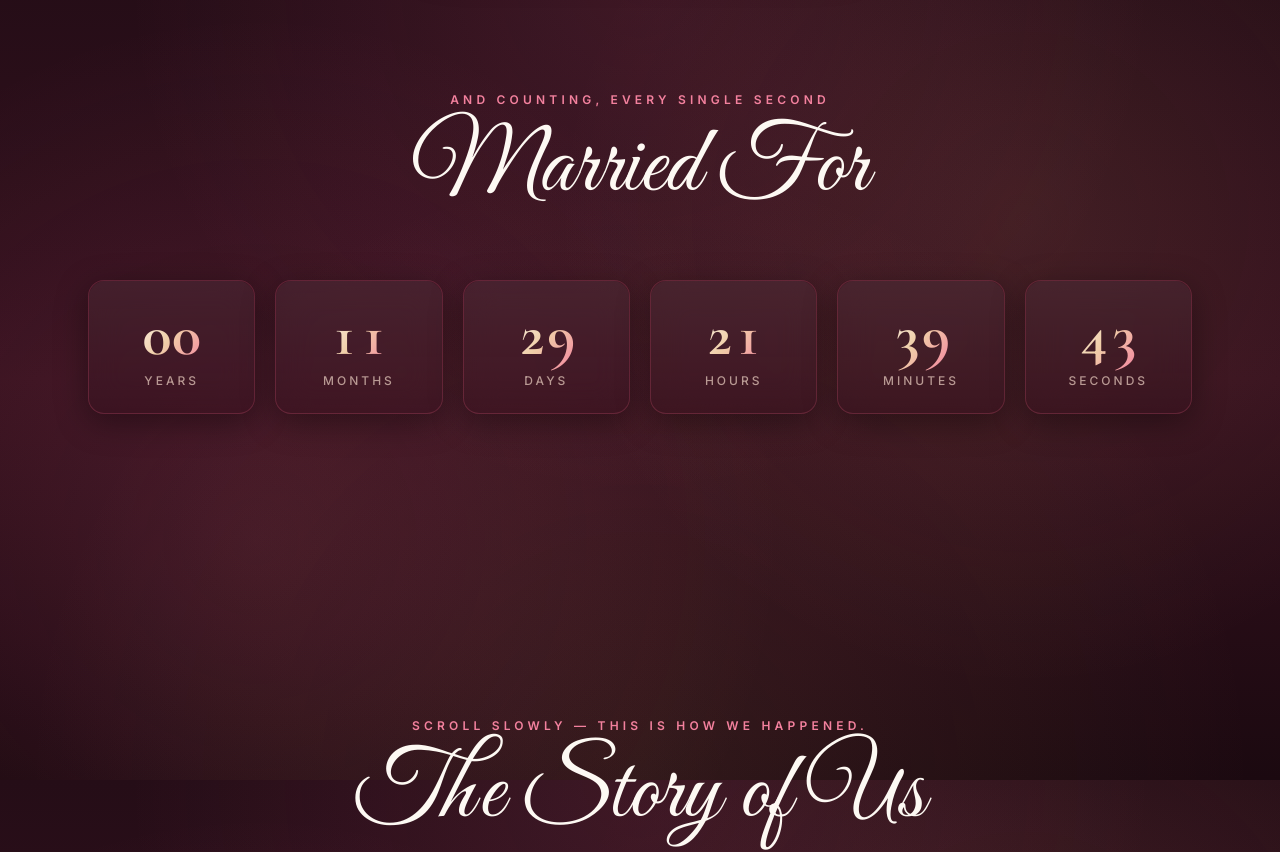
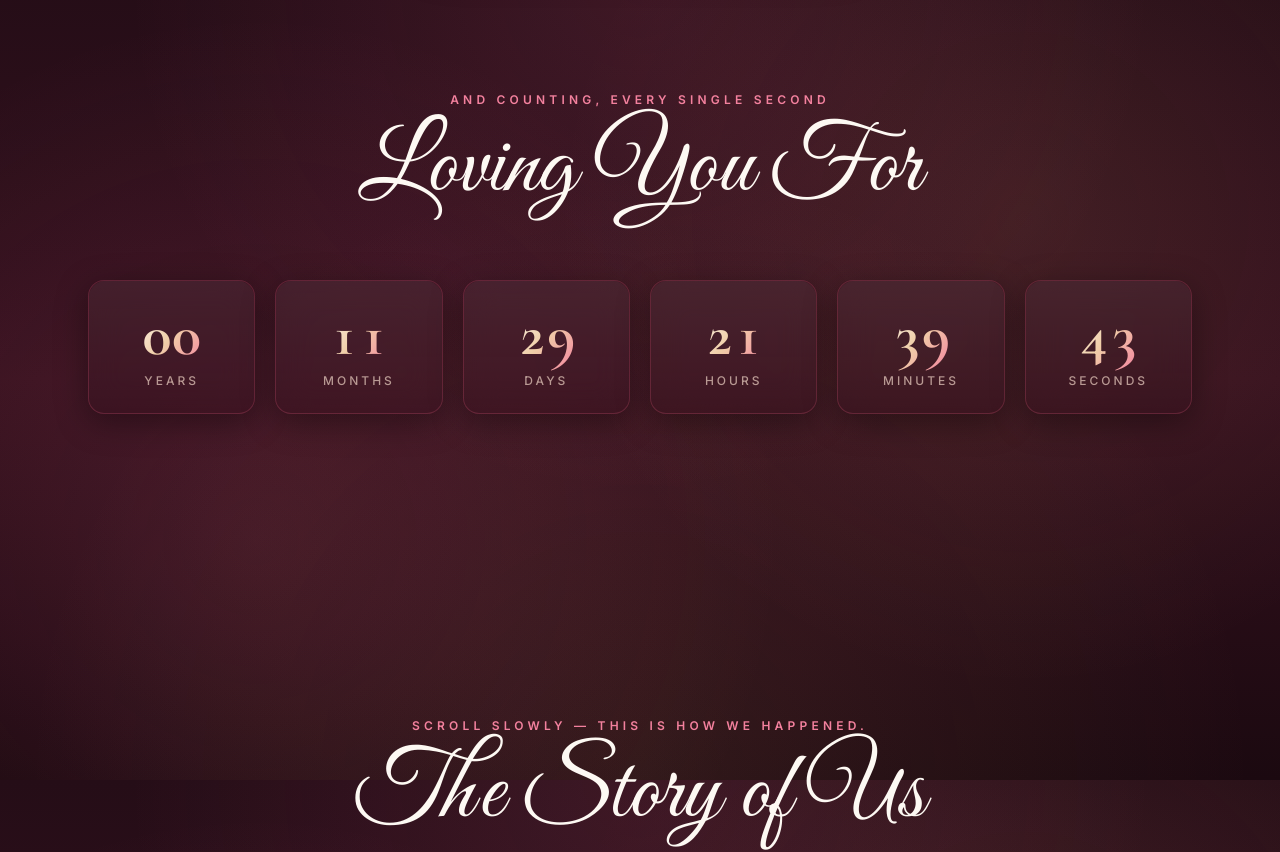
Before and after one commit to A-Raheman-S/One-Year, a React (Vite) app: page / in a window 1280 px wide. Shown: the part 820-1672 px from the top of the page. Built offline with nearby package versions, Linux system fonts and the light colour scheme.

Commit message:
Fix minor texts

```diff
--- a/src/components/BeforeAfterSlider.tsx
+++ b/src/components/BeforeAfterSlider.tsx
@@ -95,7 +95,7 @@ export const BeforeAfterSlider: React.FC = () => {
             loading="lazy"
           />
           <div className="absolute top-5 right-5 z-10 px-4 py-1.5 rounded-full bg-black/60 backdrop-blur-md border border-rose-400/30 text-xs font-bold tracking-[0.25em] uppercase text-champagne-300 pointer-events-none">
-            NOW (7 YEARS)
+            NOW (1 YEAR)
           </div>
         </div>
 
--- a/src/components/RelationshipCounter.tsx
+++ b/src/components/RelationshipCounter.tsx
@@ -43,7 +43,7 @@ export const RelationshipCounter: React.FC = () => {
           transition={{ duration: 0.8, delay: 0.1 }}
           className="font-cursive text-6xl md:text-7xl lg:text-8xl text-cream-100"
         >
-          Married For
+          Loving You For
         </motion.h2>
       </div>
 
```
